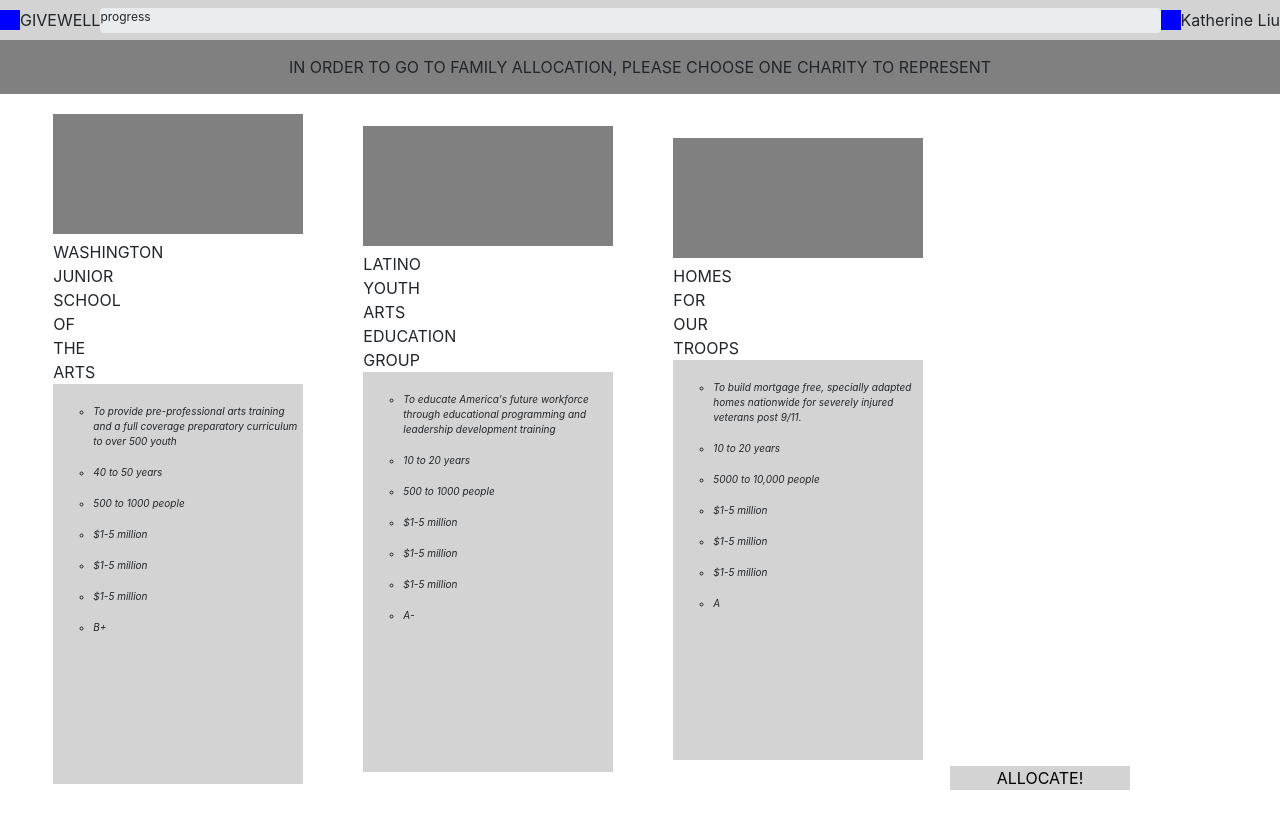
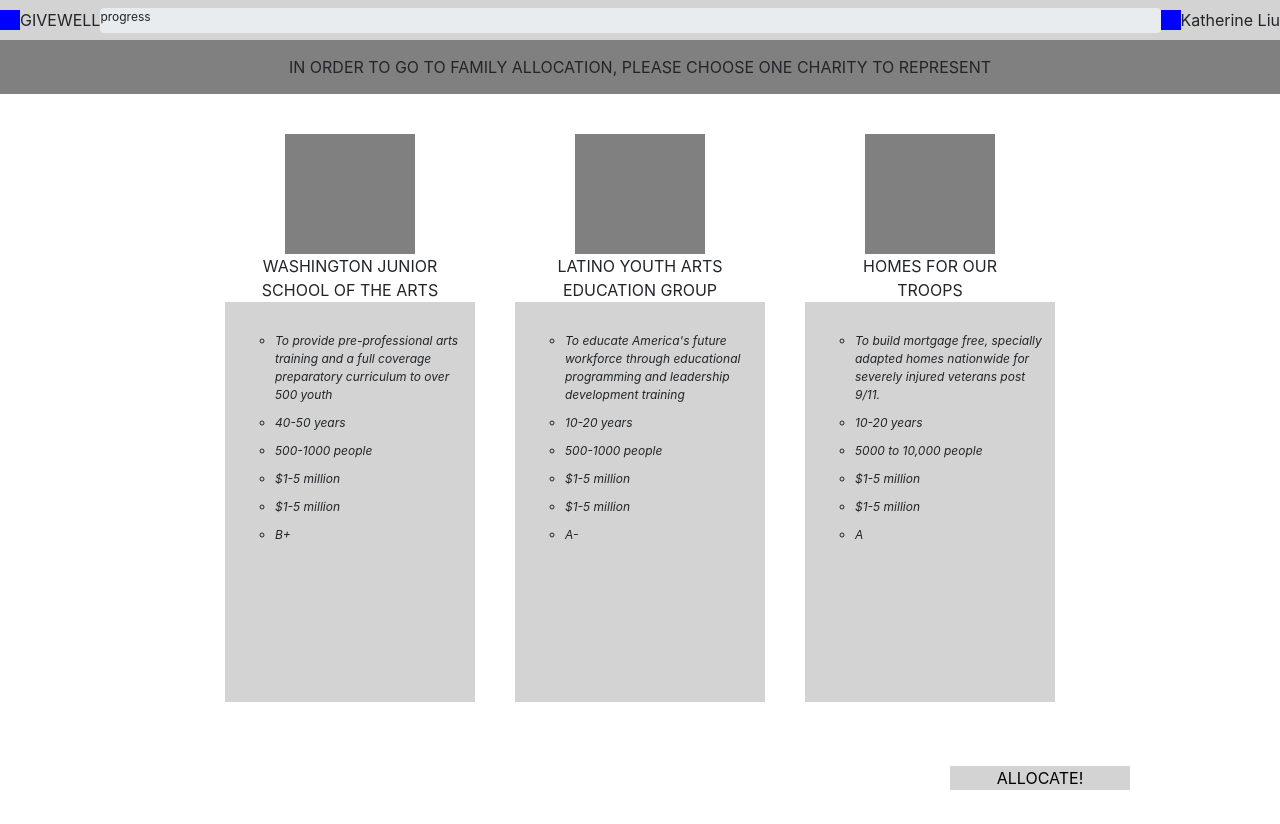
Before and after one commit to liuamyj/cs247-p4, a website: page index.html at #!/charities in a window 1280 px wide. Both pictures are taken after a click on the link "COMPARE". After the commit the page ends 800 px from the top, so only its background shows below. Drawn offline with nearby package versions, Linux system fonts and the light colour scheme; some packages are replaced by stand-ins of ours.

Commit message:
fixed variable name conflicts

```diff
--- a/components/choose-charities/charitiesController.js
+++ b/components/choose-charities/charitiesController.js
@@ -14,27 +14,27 @@
     				  description: 'Located in Washington DC, the Washington Junior School of the Arts is the only DC public high school that provides pre-professional arts training and a full college preparatory curriculum to over 530 youth (grades 9-12) from every ward of Washington DC, with approximately 40% from Wards 6, 7, and 8.',
     				  funding: '$1-5 million',
     				  audience: '500-1000 people',
-    				  years: '40-50' },
+    				  years: '40-50 years' },
     				{ name: 'Latino Youth Arts Education Group',
     				  description: 'LYAEG\'s mission is to educate and prepare America\'s future workforce through internsive educational programming and leadership development training. We reach out into some of the nation\'s most disadvantaged neighborhoods and help promising students navigate to academic success.',
     				  funding: '$10-50 thousand',
     				  audience: '500-1000 people',
-    				  years: '10-20' },
+    				  years: '10-20 years' },
     				{ name: 'Teach for America',
     				  description: 'Teach for America is playing a role in eliminating this injustice by recruiting, developing, and supporting leaders committed to creating change. These individuals begin their path with a two-year commitment to teach in low-income urban and rural public schools.',
     				  funding: '$10-50 thousand',
     				  audience: '500-1000 people',
-    				  years: '10-20' },
+    				  years: '10-20 years' },
     				  { name: 'Education Charity 4',
     				  description: 'This is a description of what Education Charity 4 does',
     				  funding: '$10-50 thousand',
     				  audience: '100-500 people',
-    				  years: '10-20' },
+    				  years: '10-20 years' },
     				{ name: 'Education Charity 5',
     				  description: 'This is a description of what Education Charity 5 does',
     				  funding: '$100-500 thousand',
     				  audience: '1000-5000 people',
-    				  years: '40-50' }
+    				  years: '40-50 years' }
 				];
 		        break;
 		    case 'health':
@@ -43,12 +43,12 @@
     				  description: 'This is a description of what Health Charity 1 does',
     				  funding: '$10-50 thousand',
     				  audience: '100-500 people',
-    				  years: '10-20' },
+    				  years: '10-20 years' },
     				{ name: 'Health Charity 2',
     				  description: 'This is a description of what Health Charity 2 does',
     				  funding: '$100-500 thousand',
     				  audience: '1000-5000 people',
-    				  years: '40-50' }
+    				  years: '40-50 years' }
     			];
 		        break;
 		    case 'women\'s rights':
@@ -57,12 +57,12 @@
     				  description: 'This is a description of what Women\'s Rights Charity 1 does',
     				  funding: '$100-500 thousand',
     				  audience: '1000-5000 people',
-    				  years: '50-100' },
+    				  years: '50-100 years' },
     				{ name: 'Women\'s Rights Charity 2',
     				  description: 'This is a description of what Women\'s Rights Charity 2 does',
     				  funding: '$10-50 thousand',
     				  audience: '500-1000 people',
-    				  years: '5-10' }
+    				  years: '5-10 years' }
     			];
 		    	break;
 		    default:
--- a/components/choose-charities/choose-charities-template.html
+++ b/components/choose-charities/choose-charities-template.html
@@ -46,7 +46,7 @@
 			</div>
 		</div>
 		<div class="comparison-tool">
-			<div class="compare-container">
+			<div class="compare-tool-container">
 				<div class="compare-spaces">
 					<div class="compare-slot"></div>
 					<div class="compare-slot"></div>
--- a/components/choose-charities/choose-charities.css
+++ b/components/choose-charities/choose-charities.css
@@ -111,7 +111,7 @@
     background-color: grey;
 }
 
-.compare-container {
+.compare-tool-container {
 	display: flex;
 	justify-content: space-between;
 	align-items: center;
--- a/components/compare-charities/compare-charities-template.html
+++ b/components/compare-charities/compare-charities-template.html
@@ -4,20 +4,19 @@
 </div>
 <div class="compare-container">
 	<!-- <div class = "left"> stated mission </div> -->
-	<div ng-repeat="compare in compares" class="col">
-	    <div class="col-md-2 offset-md-1 compare">
-	    	<div class="charity-icon"></div>
-	    	<div class="charity-name">{{compares[$index]}}</div>
-	    	<div class = "background-columns">
-	    		<ul style="list-style-type:circle" class ="text1"><li>{{stated_mission[$index]}}</li></ul>
-	    		<ul style="list-style-type:circle" class ="text2"><li>{{years_of_operation[$index]}}</li></ul>
-	    		<ul style="list-style-type:circle" class ="text3"><li>{{audience_size[$index]}}</li></ul>
-	    		<ul style="list-style-type:circle" class ="text4"><li>{{total_funding[$index]}}</li></ul>
-	    		<ul style="list-style-type:circle" class ="text5"><li>{{total_funding[$index]}}</li></ul>
-	    		<ul style="list-style-type:circle" class ="text6"><li>{{total_expenses[$index]}}</li></ul>
-	    		<ul style="list-style-type:circle" class ="text7"><li>{{charity_watch_rating[$index]}}</li></ul>
-	    	</div>
-	    </div>
+	<div ng-repeat="compare in compares" class="compare">
+    	<div class="compare-charity-icon"></div>
+    	<div class="compare-charity-name">{{compare.name}}</div>
+    	<div class="background-columns">
+    		<ul class="compare-details">
+    			<li class="compare-item">{{compare.mission}}</li>
+    			<li class="compare-item">{{compare.years}}</li>
+    			<li class="compare-item">{{compare.audience}}</li>
+    			<li class="compare-item">{{compare.funding}}</li>
+    			<li class="compare-item">{{compare.expenses}}</li>
+    			<li class="compare-item">{{compare.rating}}</li>
+    		</ul>
+    	</div>
 	</div>
 </div>
 <div class="row">
--- a/components/compare-charities/compare-charities.css
+++ b/components/compare-charities/compare-charities.css
@@ -3,67 +3,41 @@
 }
 
 .compare-container {
+	width: 100%;
+	display: flex;
+	justify-content: center;
 	padding-bottom: 40px;
 }
 
 .compare {
+	display: flex;
+	flex-direction: column;
+	align-items: center;
 	text-align: center;
 	padding-top: 20px;
+	margin: 20px;
 }
 
-.charity-icon {
+.compare-charity-name {
+	text-transform: uppercase;
+	width: 180px;
+}
+
+.compare-charity-icon {
 	height: 120px;
-	width: 250px;
+	width: 120px;
 	background-color: grey;
-	display:inline-block;
 	padding-left: 130px
 }
 
-.text1 {
-	font-size: 10px;
-	font-style: italic;
+.compare-details {
+	list-style-type: circle;
 }
 
-.text2 {
-	font-size: 10px;
+.compare-item {
+	font-size: 12px;
 	font-style: italic;
-}
-
-.text3 {
-	font-size: 10px;
-	font-style: italic;
-}
-
-.text4 {
-	font-size: 10px;
-	font-style: italic;
-}
-
-.left {
-	width: 178px;
-    height: 100%;
-   	padding-top: 30vh;
-   	float: left;
-}
-
-.text5 {
-	font-size: 10px;
-	font-style: italic;
-}
-
-.text6 {
-	font-size: 10px;
-	font-style: italic;
-}
-
-.text7 {
-	font-size: 10px;
-	font-style: italic;
-}
-
-.charity-name {
-	text-transform: uppercase;
-	text-align: center;
+	margin: 10px;
 }
 
 .background-columns {
--- a/components/compare-charities/compareController.js
+++ b/components/compare-charities/compareController.js
@@ -1,12 +1,26 @@
 
 app.controller('CompareController', ['$scope', '$resource', function($scope, $resource) {
-	$scope.compares = ['WASHINGTON JUNIOR SCHOOL OF THE ARTS', 'LATINO YOUTH ARTS EDUCATION GROUP', 'HOMES FOR OUR TROOPS']
-	$scope.stated_mission = ['To provide pre-professional arts training and a full coverage preparatory curriculum to over 500 youth',
-							'To educate America\'s future workforce through educational programming and leadership development training',
-							'To build mortgage free, specially adapted homes nationwide for severely injured veterans post 9/11.']
-	$scope.years_of_operation = ['40 to 50 years', '10 to 20 years', '10 to 20 years']
-	$scope.audience_size = ['500 to 1000 people', '500 to 1000 people', '5000 to 10,000 people']
-	$scope.total_funding = ['$1\-5 million','$1\-5 million','$1\-5 million']
-	$scope.total_expenses = ['$1\-5 million','$1\-5 million','$1\-5 million']
-	$scope.charity_watch_rating = ['B+', 'A-', 'A']
+	$scope.compares = [
+		{ name: 'Washington Junior School of the Arts',
+    	  mission: 'To provide pre-professional arts training and a full coverage preparatory curriculum to over 500 youth',
+    	  funding: '$1-5 million',
+    	  expenses: '$1-5 million',
+    	  audience: '500-1000 people',
+    	  years: '40-50 years',
+    	  rating: 'B+' },
+    	{ name: 'Latino Youth Arts Education Group',
+    	  mission: 'To educate America\'s future workforce through educational programming and leadership development training',
+    	  funding: '$1-5 million',
+    	  expenses: '$1-5 million',
+    	  audience: '500-1000 people',
+    	  years: '10-20 years',
+    	  rating: 'A-' },
+    	{ name: 'Homes for our Troops',
+    	  mission: 'To build mortgage free, specially adapted homes nationwide for severely injured veterans post 9/11.',
+    	  funding: '$1-5 million',
+    	  expenses: '$1-5 million',
+    	  audience: '5000 to 10,000 people',
+    	  years: '10-20 years',
+    	  rating: 'A' }
+	];
 }]);
```
